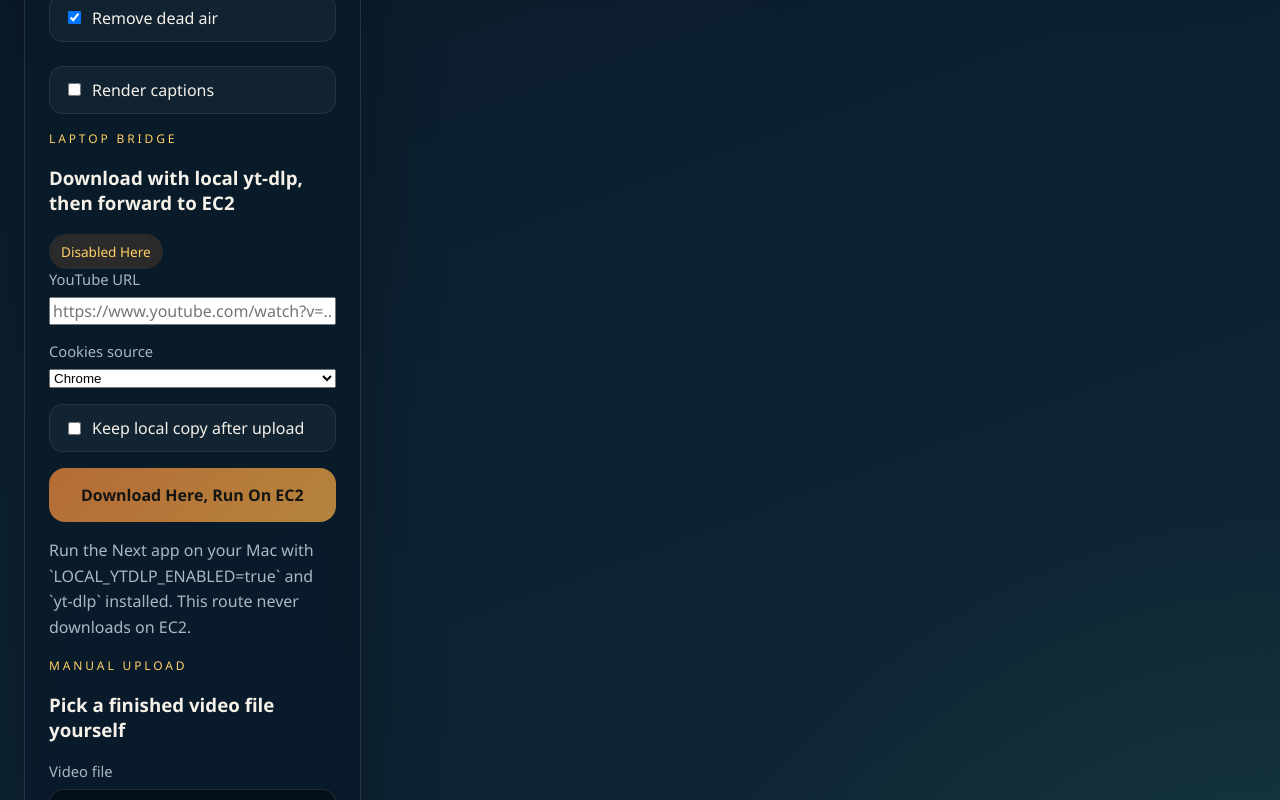
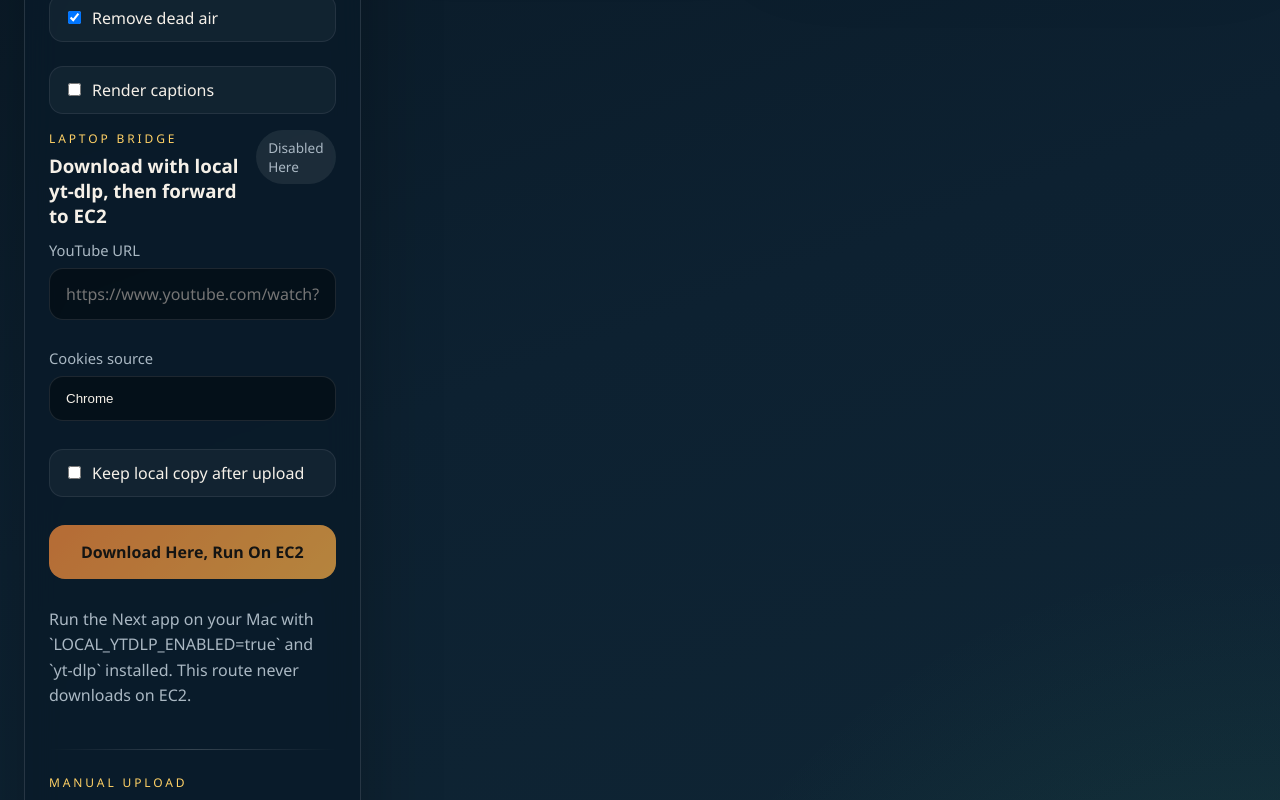
Before and after one commit to abhipranav/viral-clips-generator, a Next.js app in the folder web/: page / in a window 1280 px wide. Shown: the part 820-1620 px from the top of the page. Built offline with nearby package versions, Linux system fonts and the light colour scheme; no server answers.

Commit message:
style(web): add source section and bridge form controls

```diff
--- a/web/app/globals.css
+++ b/web/app/globals.css
@@ -154,6 +154,7 @@ input {
 }
 
 .panel-head h2,
+.section-header h3,
 .detail-block h3 {
   margin: 6px 0 0;
 }
@@ -166,6 +167,11 @@ input {
   background: rgba(255, 143, 60, 0.14);
   color: var(--accent-soft);
   font-size: 0.85rem;
+}
+
+.pill-muted {
+  background: rgba(255, 255, 255, 0.08);
+  color: var(--text-dim);
 }
 
 .field,
@@ -182,13 +188,19 @@ input {
 
 .field input[type="file"],
 .field input[type="text"],
-.field input[type="number"] {
+.field input[type="number"],
+.field input[type="url"],
+.select-input {
   width: 100%;
   border: 1px solid rgba(255, 255, 255, 0.1);
   border-radius: 14px;
   background: rgba(4, 11, 17, 0.65);
   color: var(--text);
   padding: 14px 16px;
+}
+
+.select-input {
+  appearance: none;
 }
 
 .field-row {
@@ -233,6 +245,29 @@ input {
 .message {
   margin: 12px 0 0;
   color: var(--accent-soft);
+}
+
+.source-section {
+  display: grid;
+  gap: 12px;
+}
+
+.section-header {
+  display: flex;
+  justify-content: space-between;
+  gap: 16px;
+  align-items: flex-start;
+}
+
+.panel-divider {
+  height: 1px;
+  margin: 24px 0;
+  background: linear-gradient(
+    90deg,
+    rgba(255, 255, 255, 0),
+    rgba(255, 255, 255, 0.18),
+    rgba(255, 255, 255, 0)
+  );
 }
 
 .run-list,
```
